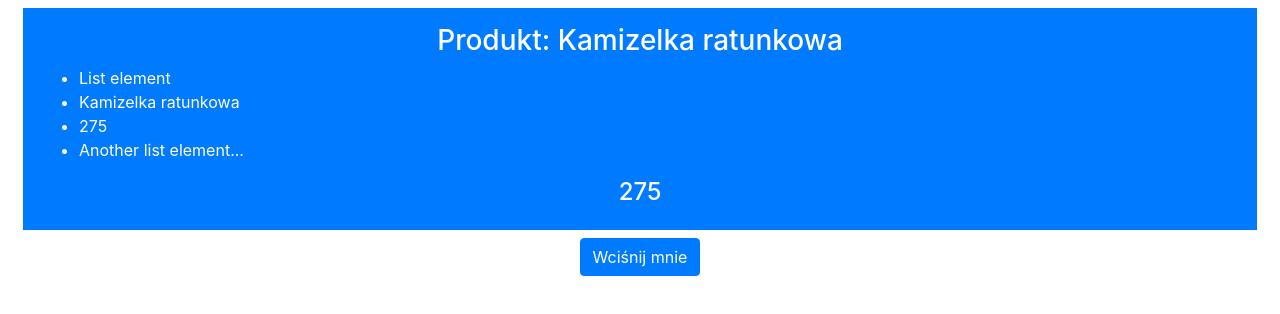
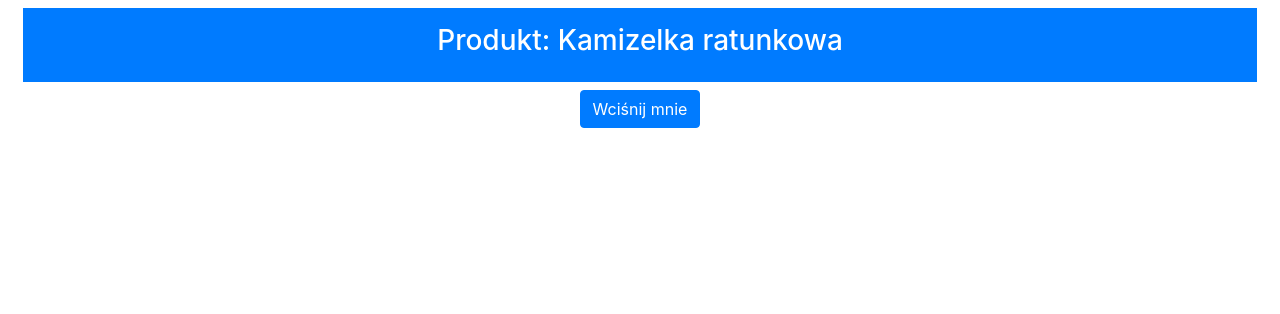
Before and after one commit to marekz/vuejs_simple_example, a Vue app in the folder templatesanddata/: page / in a window 1280 px wide. Shown: the top 314 px of the page. Built offline with nearby package versions, Linux system fonts and the light colour scheme.

Commit message:
Directive v-if - choosing elements to display - wrong way

```diff
--- a/templatesanddata/src/App.vue
+++ b/templatesanddata/src/App.vue
@@ -1,16 +1,8 @@
 <template>
   <div class="container-fluid text-center">
     <div class="bg-primary text-white m-2 p-3">
-      <h3>Produkt: <span v-text="name"></span></h3>
-      <ul class="text-left">
-        <li>List element</li>
-        <template v-if="showElements">
-          <li>{{ name }}</li>
-          <li>{{ price }}</li>
-        </template>
-        <li>Another list element...</li>
-      </ul>
-      <h4 v-if="showElements">{{ price }}</h4>
+      <h3 v-if="showElements">Produkt: <span v-text="name"></span></h3>
+      <h3 v-if="!showElements">Cena: <span v-text="price"></span></h3>
     </div>
     <button v-on:click="handleClick" class="btn btn-primary">
       Wciśnij mnie
```
